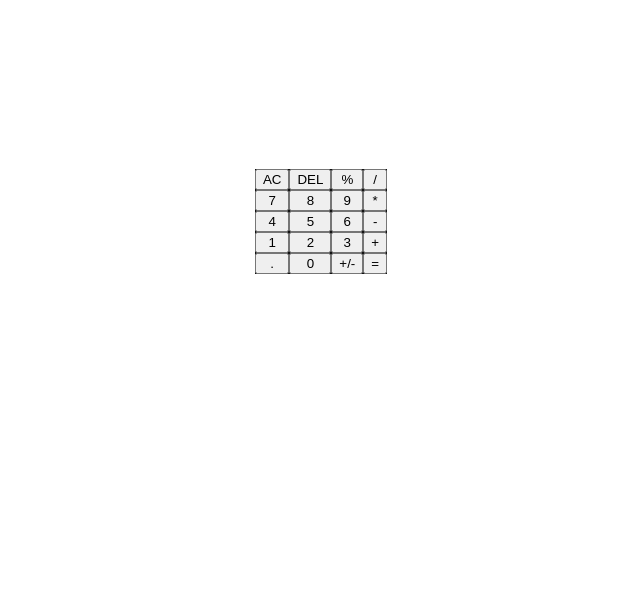
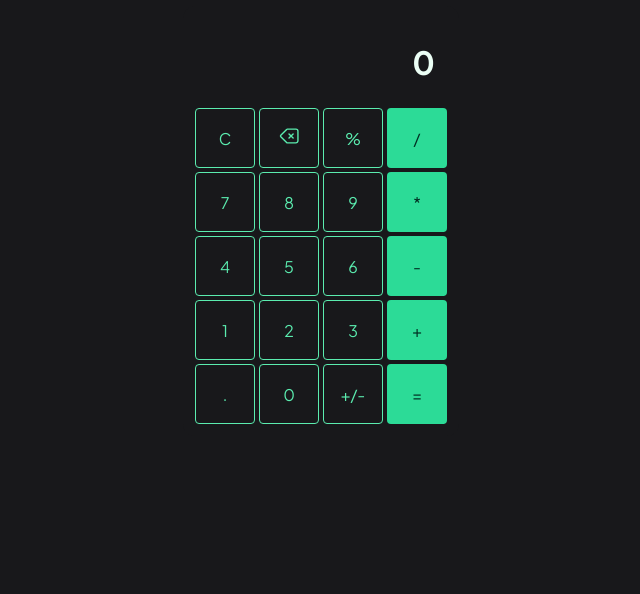
Before and after one commit to sohankancherla/calculator, a plain HTML site: page index.html in a window 1280 px wide. Shown: the part 179-773 px from the top of the page, without its empty margins (319-959 px from the left). Drawn offline with Linux system fonts and the light colour scheme.

Commit message:
Style HTML calculator elements using CSS

```diff
--- a/css/style.css
+++ b/css/style.css
@@ -1,8 +1,10 @@
-@import url('https://fonts.googleapis.com/css2?family=Inter:wght@400;600&display=swap');
+@import url('https://fonts.googleapis.com/css2?family=Plus+Jakarta+Sans:wght@400;700&display=swap');
 
 body {
     height: 100vh;
     margin: 0;
+    background-color: #18181b;
+    overflow: auto;
 }
 
 main {
@@ -13,16 +15,74 @@ main {
 }
 
 .calculator {
-    background-color: #121212;
+    background-color: #18181b;
+    border-radius: 12px;
+    padding: 12px;
+    display: flex;
+    flex-direction: column;
+    gap: 14px;
+}
+
+.console {
+    display: flex;
+    flex-direction: column;
+    word-wrap: break-word;
+    word-break: break-all;
+    justify-content: center;
+    align-items: end;
+    gap: 12px;
+    width: 228px;
+    padding: 12px;
+}
+
+.console span {
+    font-family: 'Plus Jakarta Sans', sans-serif;
+    font-weight: 700;
+    color: #ebfef5;
+    white-space: normal;
+}
+
+#current-text {
+    font-size: 32px;
 }
 
 .buttons {
     display: flex;
+    gap: 4px;
 }
 
 .column {
     display: flex;
     flex-direction: column;
+    gap: 4px;
+}
+
+button {
+    font-family: 'Plus Jakarta Sans', sans-serif;
+    font-size: 16px;
+    width: 60px;
+    height: 60px;
+    border-radius: 4px;
+}
+
+.outline {
+    color: #5becaf;
+    border: 1px solid #5becaf;
+    background-color: #18181b;
+}
+
+.outline:hover {
+    background-color: #002e22;
+}
+
+.solid {
+    color: #002e22;
+    background-color: #2cdb97;
+    border: none;
+}
+
+.solid:hover {
+    background-color: #5becaf;
 }
 
 .footer {
@@ -30,14 +90,19 @@ main {
     bottom: 0;
     width: 100%;
     text-align: center;
-    font-family: Inter, sans-serif;
- }
+    font-family: 'Plus Jakarta Sans', sans-serif;
+}
 
- .footer span {
-    color: #121212;
- }
+.footer span {
+    color: #ebfef5;
+}
 
- a {
+a {
     text-decoration: none;
-    color: #121212;
- }
+    color: #ebfef5;
+}
+
+svg {
+    height: 22px;
+    width: 22px;
+}
--- a/index.html
+++ b/index.html
@@ -14,36 +14,41 @@
     <main>
         <div class="calculator">
             <div class="console">
-
+                <span id="top-text"></span>
+                <span id="current-text">0</span>
             </div>
             <div class="buttons">
                 <div class="column">
-                    <button id="clear">AC</button>
-                    <button id="seven">7</button>
-                    <button id="four">4</button>
-                    <button id="one">1</button>
-                    <button id="decimal">.</button>
+                    <button class="outline" id="clear">C</button>
+                    <button class="outline" id="seven">7</button>
+                    <button class="outline" id="four">4</button>
+                    <button class="outline" id="one">1</button>
+                    <button class="outline" id="decimal">.</button>
                 </div>
                 <div class="column">
-                    <button id="delete">DEL</button>
-                    <button id="eight">8</button>
-                    <button id="five">5</button>
-                    <button id="two">2</button>
-                    <button id="zero">0</button>
+                    <button class="outline" id="delete">
+                        <svg xmlns="http://www.w3.org/2000/svg" fill="none" viewBox="0 0 24 24" stroke-width="1.5" stroke="currentColor" class="w-6 h-6">
+                            <path stroke-linecap="round" stroke-linejoin="round" d="M12 9.75 14.25 12m0 0 2.25 2.25M14.25 12l2.25-2.25M14.25 12 12 14.25m-2.58 4.92-6.374-6.375a1.125 1.125 0 0 1 0-1.59L9.42 4.83c.21-.211.497-.33.795-.33H19.5a2.25 2.25 0 0 1 2.25 2.25v10.5a2.25 2.25 0 0 1-2.25 2.25h-9.284c-.298 0-.585-.119-.795-.33Z"/>
+                        </svg>
+                    </button>
+                    <button class="outline" id="eight">8</button>
+                    <button class="outline" id="five">5</button>
+                    <button class="outline" id="two">2</button>
+                    <button class="outline" id="zero">0</button>
                 </div>
                 <div class="column">
-                    <button id="percent">%</button>
-                    <button id="nine">9</button>
-                    <button id="six">6</button>
-                    <button id="three">3</button>
-                    <button id="plus-minus">+/-</button>
+                    <button class="outline" id="percent">%</button>
+                    <button class="outline" id="nine">9</button>
+                    <button class="outline" id="six">6</button>
+                    <button class="outline" id="three">3</button>
+                    <button class="outline" id="plus-minus">+/-</button>
                 </div>
                 <div class="column">
-                    <button id="divide">/</button>
-                    <button id="times">*</button>
-                    <button id="minus">-</button>
-                    <button id="plus">+</button>
-                    <button id="equals">=</button>
+                    <button class="solid" id="divide">/</button>
+                    <button class="solid" id="times">*</button>
+                    <button class="solid" id="minus">-</button>
+                    <button class="solid" id="plus">+</button>
+                    <button class="solid" id="equals">=</button>
                 </div>
             </div>
         </div>
```
